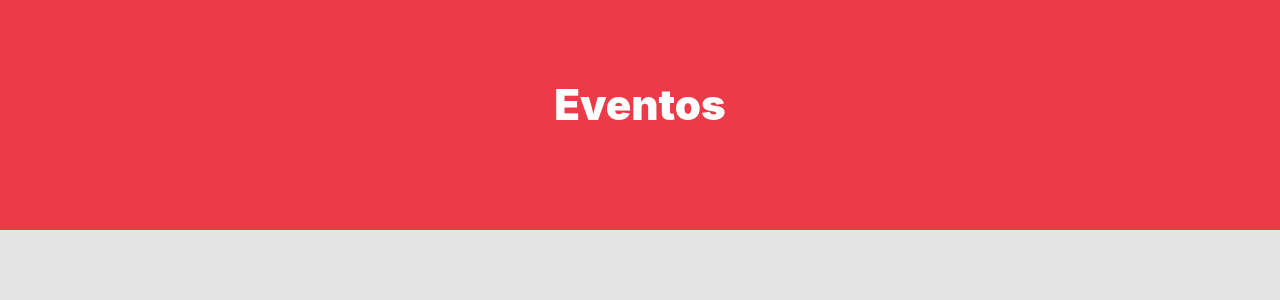
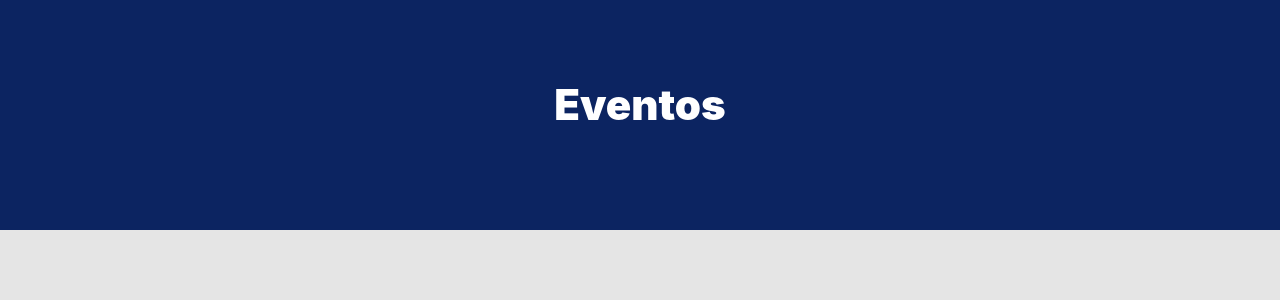
Before and after one commit to CesarRivasP/events-react, a React (Create React App) app: page / in a window 1280 px wide. Shown: the top 300 px of the page. Built offline with nearby package versions, Linux system fonts and the light colour scheme.

Commit message:
change of background color

```diff
--- a/src/css/index.css
+++ b/src/css/index.css
@@ -11,7 +11,7 @@ body {
 }
 
 header {
-  background-color: #ec3a49;
+  background-color: #0c2461;
   color: white;
   padding: 5rem 0;
 }
```
